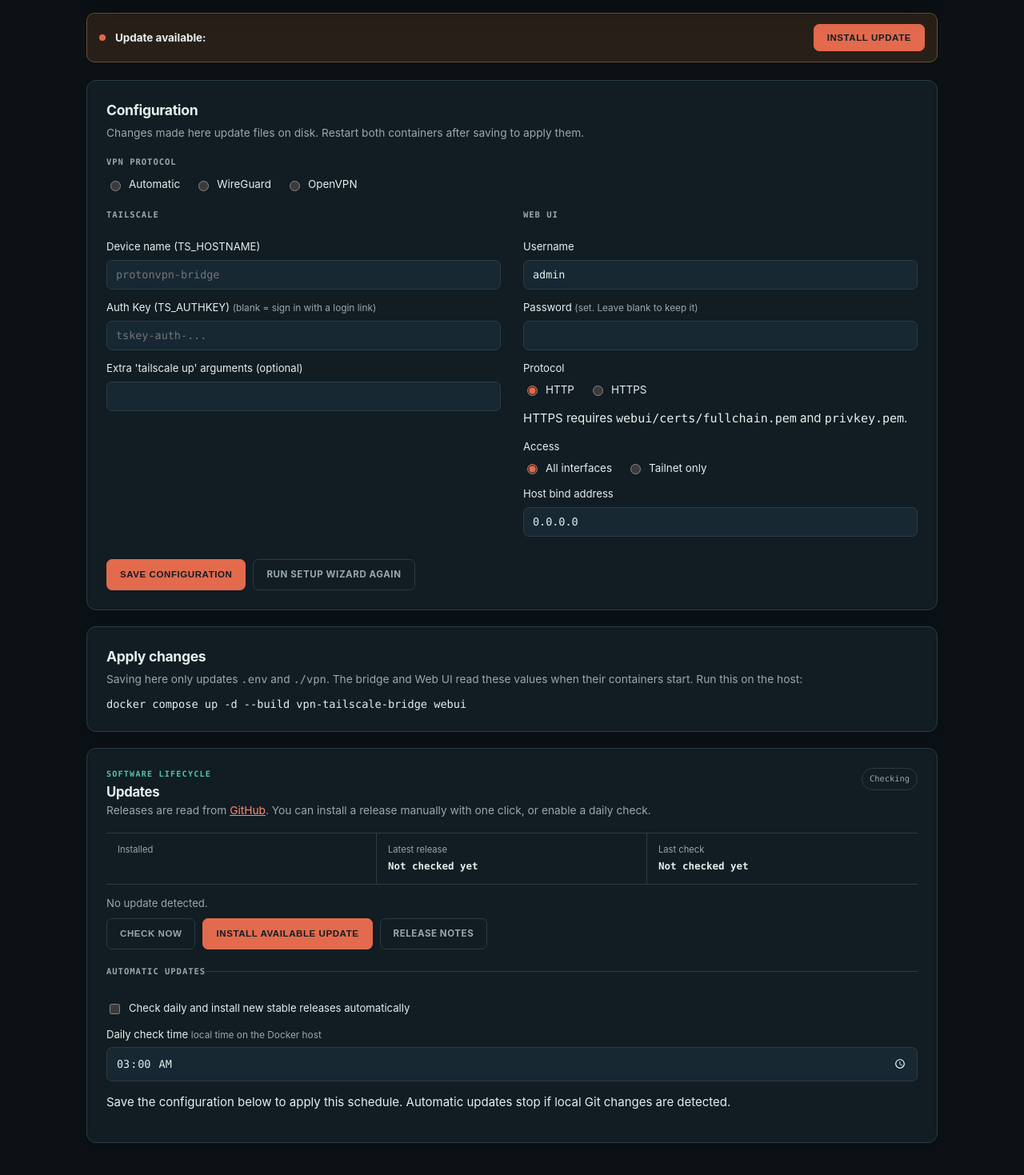
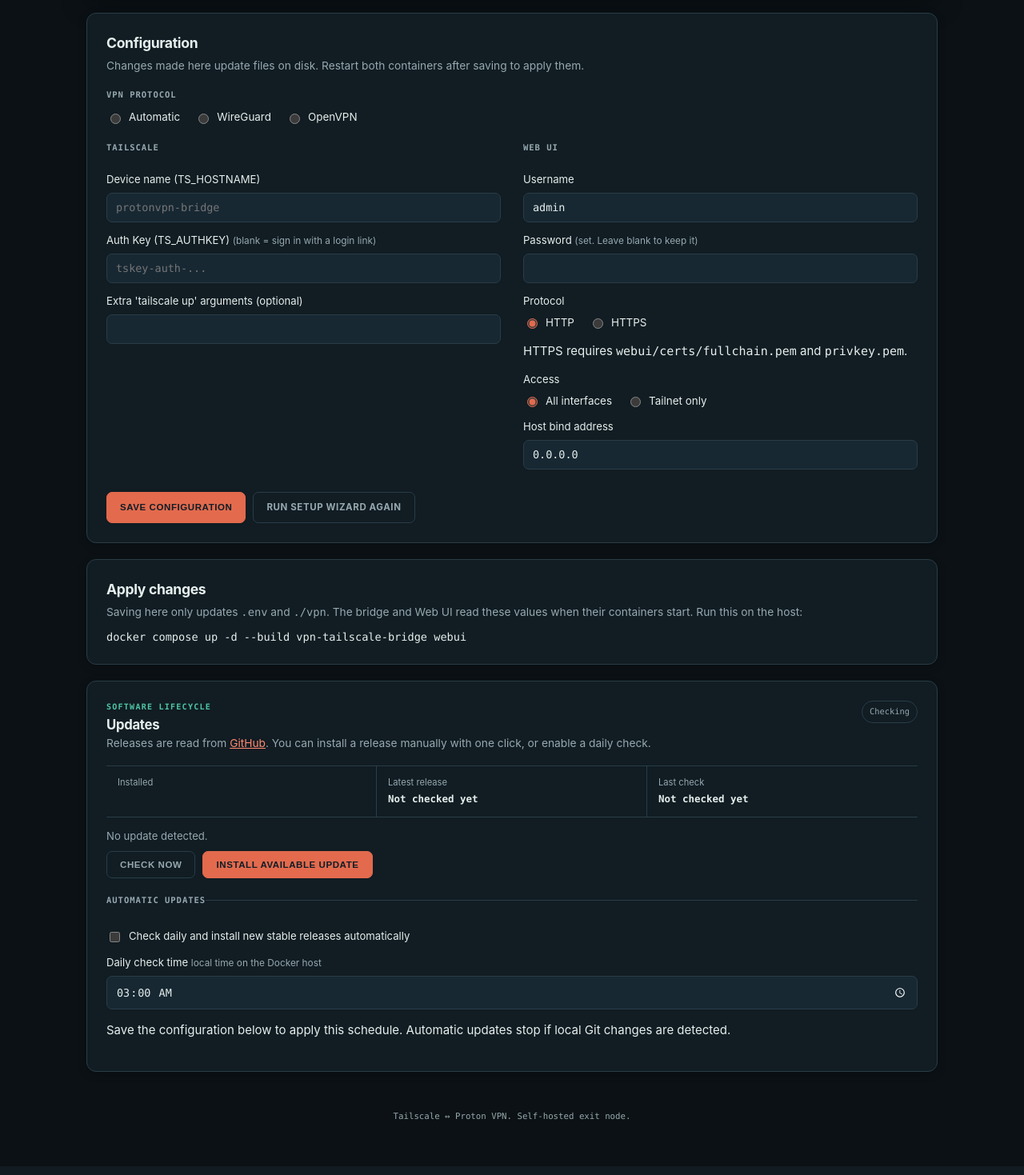
Before and after one commit to Alexandre1116/tailscale-proton-bridge, a Flask app: template webui/templates/index.html in a window 1280 px wide. Shown: the part 566-2035 px from the top of the page at 80% size. After the commit the page ends 1965 px from the top, so only its background shows below. Run offline with Flask 3, Linux system fonts and the light colour scheme; the template is opened without the code that fills it, so the values that code supplies are empty.

Commit message:
fix: hide the update banner when no update is available
.update-banner { display: flex } overrode the hidden attribute, so the
banner (and the hidden Release notes button) stayed visible even when the
updater reported no update. Make [hidden] always win.

Co-Authored-By: Claude Code <noreply@anthropic.com>

```diff
--- a/webui/static/style.css
+++ b/webui/static/style.css
@@ -18,6 +18,9 @@
 }
 
 * { box-sizing: border-box; }
+/* Class rules such as .update-banner { display: flex } would otherwise
+   override the hidden attribute and keep hidden elements visible. */
+[hidden] { display: none !important; }
 html, body { margin: 0; padding: 0; }
 body { min-height: 100vh; background: var(--canvas); color: var(--ink); font-family: var(--font-body); font-size: 15px; line-height: 1.5; }
 a { color: var(--orange-dark); }
```
Also changed, not shown: tests/test_webui.py (+7 -0 lines).
